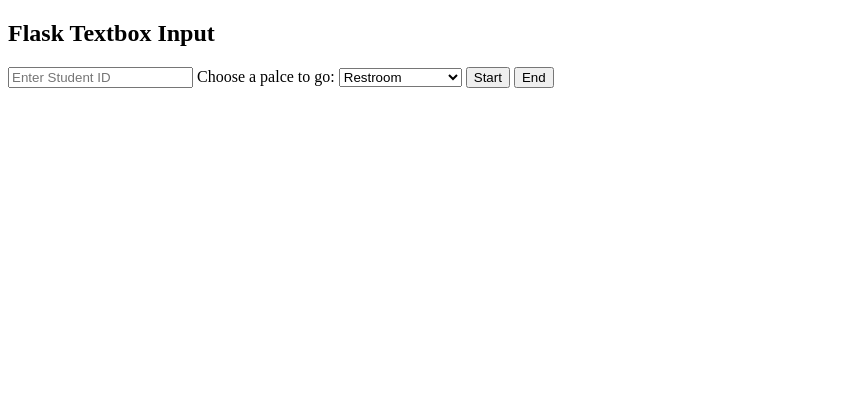
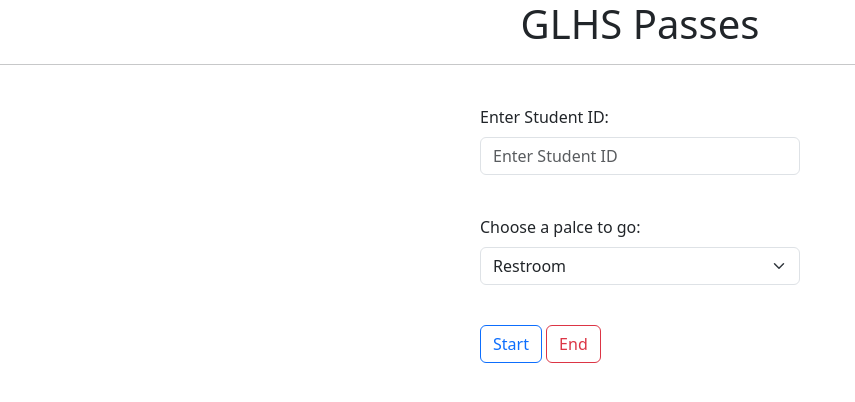
Before and after one commit to 1399999/GLHSPasses, a Flask app: page / in a window 1280 px wide. Shown: the top 402 px of the page, without its empty margins (0-855 px from the left). Run offline with Flask 3, Linux system fonts and the light colour scheme.

Commit message:
Adds a better UI

```diff
--- a/Templates/index.html
+++ b/Templates/index.html
@@ -3,27 +3,41 @@
 <head>
     <meta charset="UTF-8">
     <meta name="viewport" content="width=device-width, initial-scale=1.0">
+    <link href="https://cdn.jsdelivr.net/npm/bootstrap@5.3.8/dist/css/bootstrap.min.css" rel="stylesheet">
     <title>Flask Input Form</title>
 </head>
 <body>
-
-    <h2>Flask Textbox Input</h2>
+    <div class="mx-auto">
+        <h1 class="center">GLHS Passes</h1>
+        <hr/>
+        <br/>
 
         <form method="POST">
-        <input type="text" name="user_input_1" placeholder="Enter Student ID" required>
+            <div class="mb-3 w-25 mx-auto">
+                <label for="stud_id" class="form-label">Enter Student ID:</label>
+                <input type="text" class="form-control mx-auto" name="user_input_1" placeholder="Enter Student ID" id="stud_id" required>
+            </div>
 
-        <label for="options">Choose a palce to go:</label>
+            <br/>
 
-        <select name="user_input_2" id="options" required>
+            <div class="mb-3 w-25 mx-auto">
+                <label for="options" class="form-label">Choose a palce to go:</label>
+
+                <select name="user_input_2" id="options" class="form-select" required>
                     <option value="restroom">Restroom</option>
                     <option value="library">Library</option>
                     <option value="hallway">Hallway</option>
                     <option value="office">Office</option>
                     <option value="student_services">Student Services</option>
                 </select>
+            </div>
 
-        <button type="submit", value="start", name="start">Start</button>
-        <button type="submit", value="end", name="end">End</button>
+            <br/>
+
+            <div class="mb-3 w-25 mx-auto">
+                <button type="submit", value="start", name="start", class="btn btn-outline-primary">Start</button>
+                <button type="submit", value="end", name="end", class="btn btn-outline-danger">End</button>
+            </div>
         </form>
 
         {% if stud_id %}
@@ -33,6 +47,16 @@
             <p><strong>Pressed End?</strong> {{ end_btn }}</p>
             <p><strong>Time spent:</strong> {{ time_a }}</p>
         {% endif %}
+    </div>
 
 </body>
 </html>
+
+<style>
+    .center {
+        display: flex;
+        flex-direction: row;
+        align-items: center;
+        justify-content: center;
+    }
+</style>
```
Lines whose indentation alone changed are shown as unchanged.
